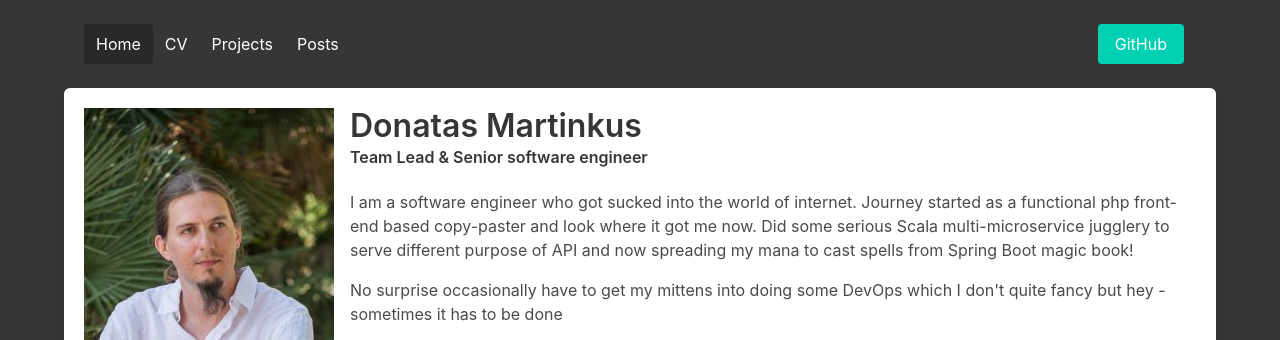
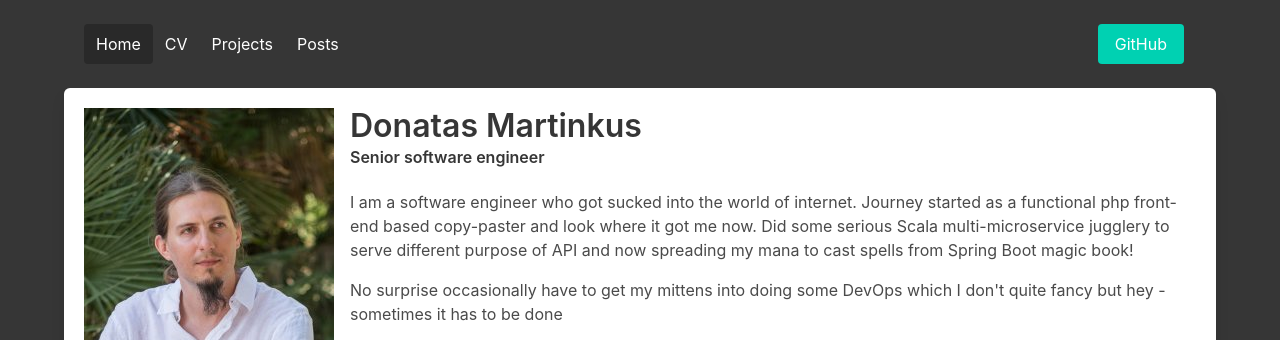
Before and after one commit to doncem/doncem.github.io, a Jekyll site: the page built from index.html, in a window 1280 px wide. Shown: the top 340 px of the page. Built offline with Jekyll 4.4.1, drawn with Linux system fonts in a browser that asks for light colours; a script that is not in the unit is left out.

Commit message:
Update title

```diff
--- a/index.html
+++ b/index.html
@@ -11,7 +11,7 @@ layout: home
   <div class="media-content">
     <div class="content">
       <h1 class="title">Donatas Martinkus</h1>
-      <h2 class="subtitle is-6">Team Lead &amp; Senior software engineer</h2>
+      <h2 class="subtitle is-6">Senior software engineer</h2>
       <p>I am a software engineer who got sucked into the world of internet. Journey started as a functional php front-end based copy-paster and look where it got me now. Did some serious Scala multi-microservice jugglery to serve different purpose of API and now spreading my mana to cast spells from Spring Boot magic book!</p>
       <p>No surprise occasionally have to get my mittens into doing some DevOps which I don't quite fancy but hey - sometimes it has to be done</p>
       <p>At the beginning of 2016 I have also been assigned to lead the team of Juniors who showed up quite knowledgeable and driven - very keen to learn and produce good results for sophisticated software</p>
```
